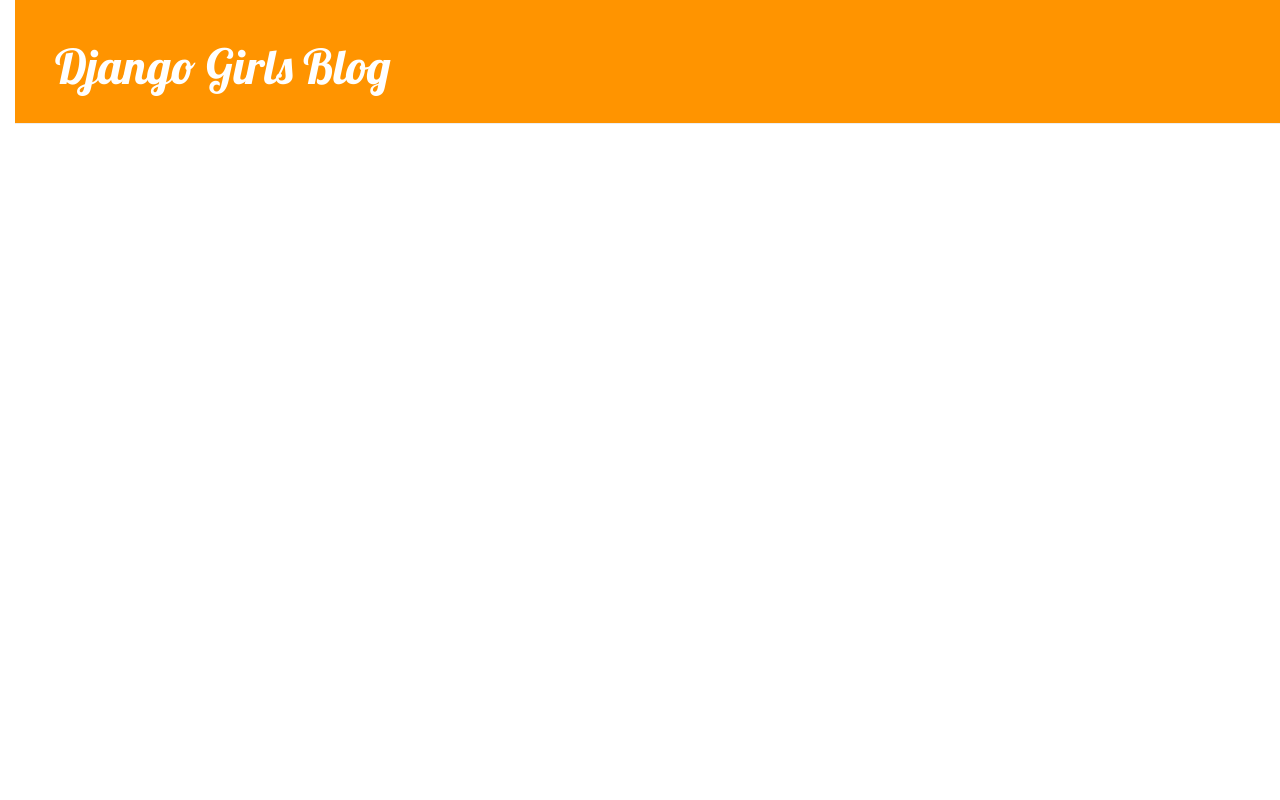
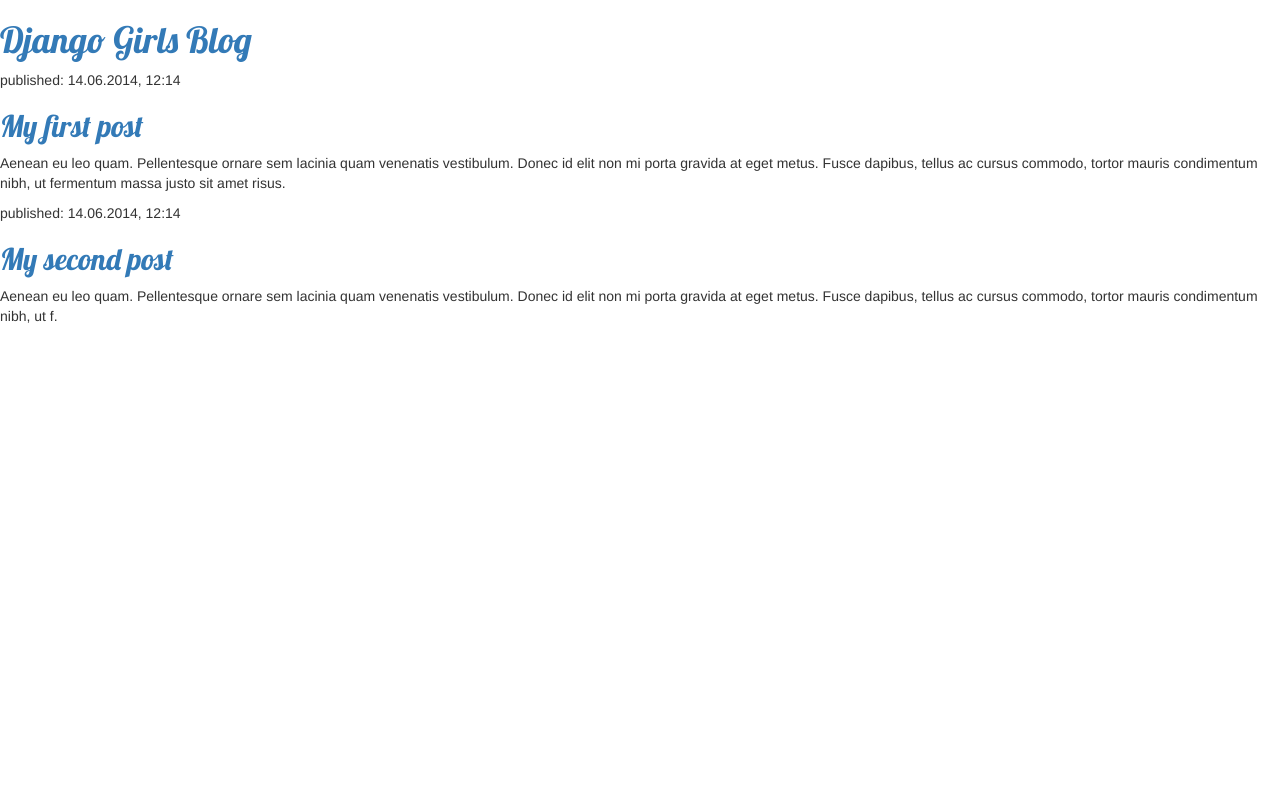
Before and after one commit to andresjose15/my-first-blog, a Django app: page / in a window 1280 px wide. Run offline with Django 3.2, Linux system fonts and the light colour scheme; data that the repository does not hold is empty; some libraries are stand-ins or nearby versions.

Commit message:
Changed the HTML for the site.

```diff
--- a/blog/templates/blog/post_list.html
+++ b/blog/templates/blog/post_list.html
@@ -8,25 +8,20 @@
         <link href="//fonts.googleapis.com/css?family=Lobster&subset=latin,latin-ext" rel="stylesheet" type="text/css">
     </head>
     <body>
+       <div>
+            <h1><a href="/">Django Girls Blog</a></h1>
+        </div>
 
-        <div class="page-header">
-    <h1><a href="/">Django Girls Blog</a></h1>
-</div>
+        <div>
+            <p>published: 14.06.2014, 12:14</p>
+            <h2><a href="">My first post</a></h2>
+            <p>Aenean eu leo quam. Pellentesque ornare sem lacinia quam venenatis vestibulum. Donec id elit non mi porta gravida at eget metus. Fusce dapibus, tellus ac cursus commodo, tortor mauris condimentum nibh, ut fermentum massa justo sit amet risus.</p>
+        </div>
 
-    <div class="content container">
-    <div class="row">
-        <div class="col-md-8">
-            {% for post in posts %}
-                <div class="post">
-                    <div class="date">
-                        <p>published: {{ post.published_date }}</p>
-                    </div>
-                    <h1><a href="">{{ post.title }}</a></h1>
-                    <p>{{ post.text|linebreaksbr }}</p>
-                </div>
-            {% endfor %}
+        <div>
+            <p>published: 14.06.2014, 12:14</p>
+            <h2><a href="">My second post</a></h2>
+            <p>Aenean eu leo quam. Pellentesque ornare sem lacinia quam venenatis vestibulum. Donec id elit non mi porta gravida at eget metus. Fusce dapibus, tellus ac cursus commodo, tortor mauris condimentum nibh, ut f.</p>
         </div>
-    </div>
-</div>
     </body>
 </html>
--- a/blog/templates/blog/static/css/blog.css
+++ b/blog/templates/blog/static/css/blog.css
@@ -1,15 +1,4 @@
 
-
-h1{
-    color: #FCA205;
-    font-family: 'Lobster';
-}
-
-
-
-body {
-    padding-left: 15px;
-}
 
 .page-header {
     background-color: #ff9400;
--- a/blog/views.py
+++ b/blog/views.py
@@ -3,5 +3,4 @@
 from .models import Post
 
 def post_list(request):
-    posts = Post.objects.filter(published_date__lte=timezone.now()).order_by('published_date')
-    return render(request, 'blog/post_list.html', {'posts': posts})
+    return render(request, 'blog/post_list.html', {})
```
